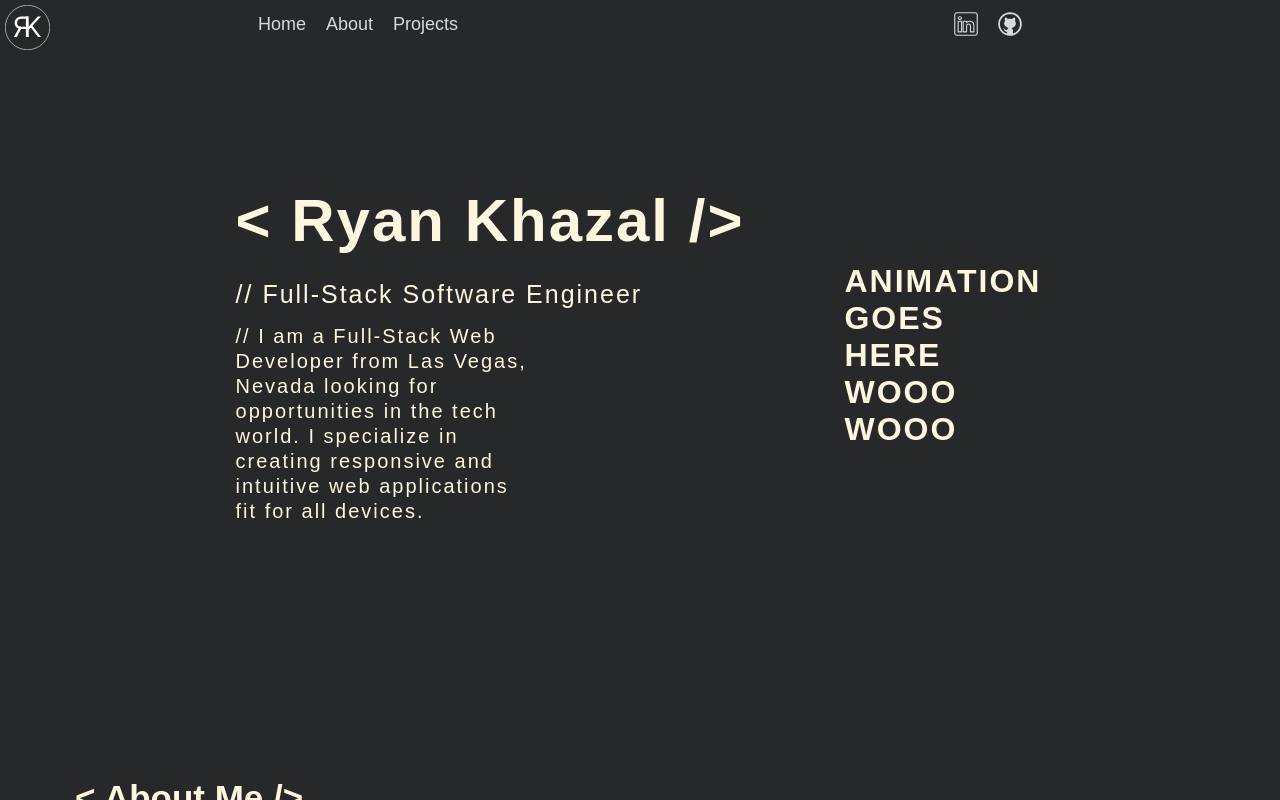
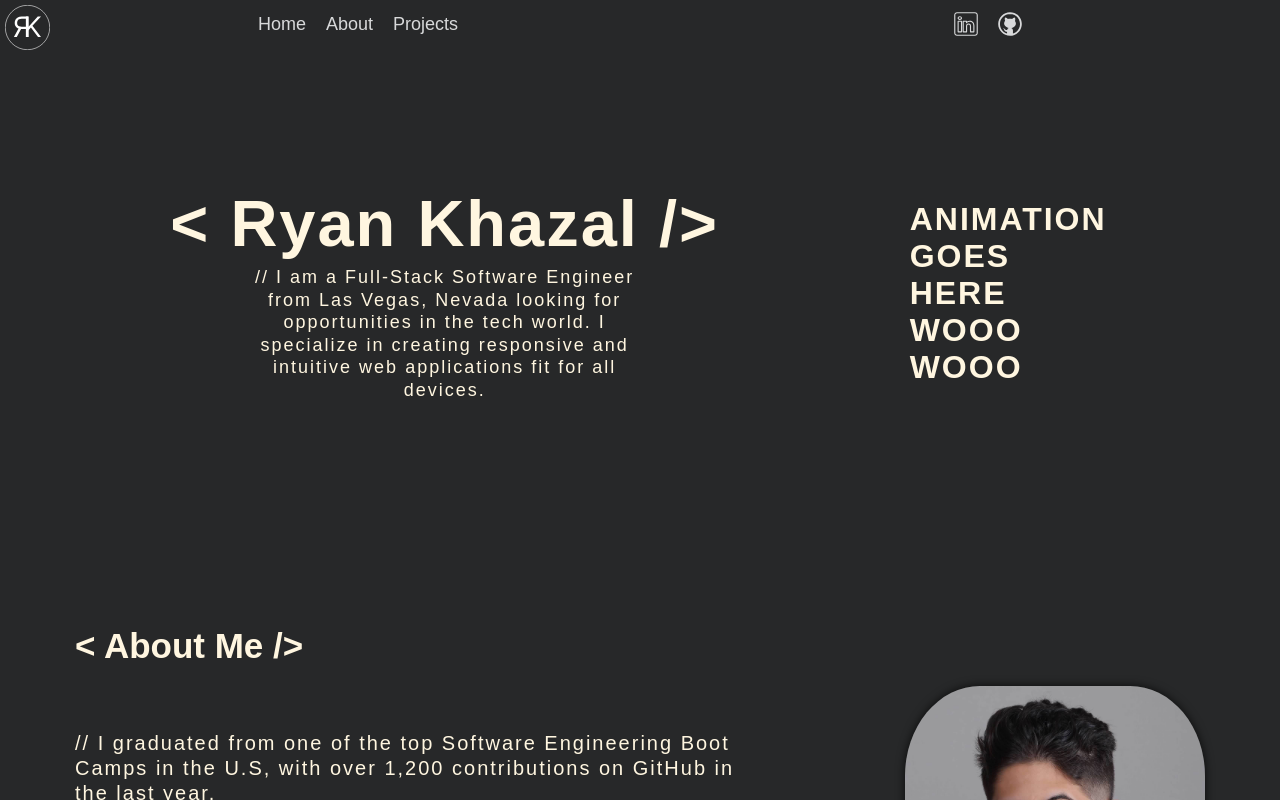
Before and after one commit to Bouderton/about-me, a React (Vite) app in the folder About-Me/: page / in a window 1280 px wide. Shown: the top 800 px of the page. Built offline with nearby package versions, Linux system fonts and the light colour scheme.

Commit message:
header and about section style changes

```diff
--- a/About-Me/src/components/About/About.css
+++ b/About-Me/src/components/About/About.css
@@ -17,6 +17,7 @@
 .about__title {
   font-size: 35px;
   text-align: left;
+  margin: 0;
 }
 
 .about__title::before {
--- a/About-Me/src/components/Header/Header.css
+++ b/About-Me/src/components/Header/Header.css
@@ -1,20 +1,18 @@
 .header {
   display: flex;
-  justify-content: center;
+  justify-content: space-around;
   flex-direction: row;
   align-items: center;
   margin: 0 auto;
   letter-spacing: 2px;
   max-width: 1200px;
-  padding: 150px 12px;
-  gap: 100px;
+  padding: 150px 75px;
 }
 
 .header__content {
-  /* margin: 0 0 0 50px; */
   display: flex;
   flex-direction: column;
-  justify-content: flex-start;
+  justify-content: center;
 }
 
 .header__logo {
@@ -33,8 +31,8 @@
 }
 
 .header__title {
-  font-size: 60px;
-  margin: 0 0 25px 0;
+  font-size: 65px;
+  margin: 0 0 5px 0;
 }
 
 .header__title::before {
@@ -46,16 +44,25 @@
 }
 
 .header__subtitle {
-  font-size: 25px;
-  margin: 0 0 5px 0;
-  /* text-align: center; */
+  font-size: 20px;
+  margin: 0 0 25px 0;
+  text-align: center;
+}
+
+.header__subtitle::before {
+  content: "< ";
+}
+
+.header__subtitle::after {
+  content: " />";
 }
 
 .header__text {
-  font-size: 20px;
-  max-width: 300px;
+  font-size: 18px;
+  max-width: 400px;
   line-height: 1.25;
-  margin: 10px 0 0;
+  text-align: center;
+  margin: 0 auto;
 }
 
 /* FOR LATER */
--- a/About-Me/src/components/Header/Header.jsx
+++ b/About-Me/src/components/Header/Header.jsx
@@ -9,12 +9,13 @@ const Header = () => {
       <header className="header">
         <div className="header__content">
           <h2 className="header__title">Ryan Khazal</h2>
-          <p className="header__subtitle">// Full-Stack Software Engineer</p>
+          {/* <p className="header__subtitle">Full-Stack Software Engineer</p> */}
           <img src={rklogo} alt="logo" className="header__logo" />
           <p className="header__text">
-            // I am a Full-Stack Web Developer from Las Vegas, Nevada looking
-            for opportunities in the tech world. I specialize in creating
-            responsive and intuitive web applications fit for all devices.
+            // I am a Full-Stack Software Engineer from Las Vegas, Nevada
+            looking for opportunities in the tech world. I specialize in
+            creating responsive and intuitive web applications fit for all
+            devices.
           </p>
         </div>
         <div className="header__anim">
```
